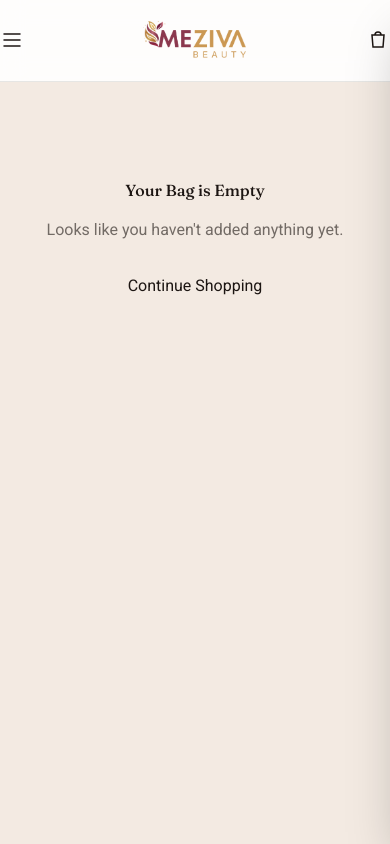
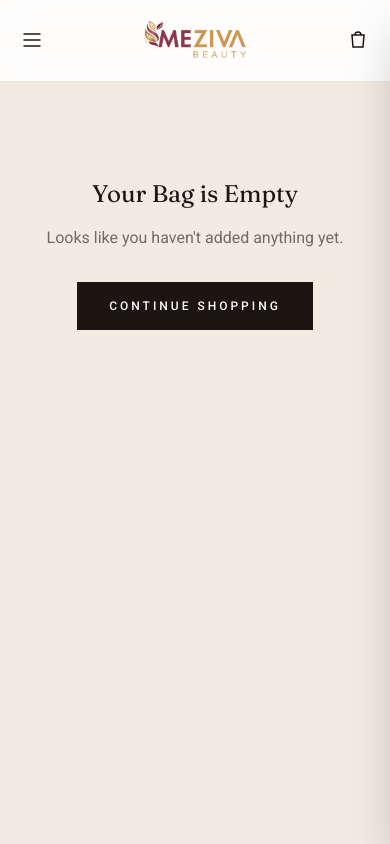
Before and after one commit to mahinder1998/meziva-store, a Next.js app: page /cart in a window 390 px wide. Shown: the top 844 px of the page. Built offline with nearby package versions, Linux system fonts and the light colour scheme.

Commit message:
code updated

```diff
--- a/app/globals.css
+++ b/app/globals.css
@@ -1,23 +1,33 @@
 @tailwind base;
+
 @tailwind components;
+
 @tailwind utilities;
 
-/* =========================================================
-   MEZIVA TYPOGRAPHY
-   ========================================================= */
+html {
+  scroll-behavior: smooth;
 
-html {
+  /* Prevent iOS from auto-zooming into inputs sized below 16px */
+  -webkit-text-size-adjust: 100%;
+
+  /* Default body font */
   font-family: var(--font-roboto), Arial, sans-serif;
 }
 
 body {
+  background-color: #f7f4ef;
+  color: #111111;
+
+  /* Body/UI font */
   font-family: var(--font-roboto), Arial, sans-serif;
-  font-weight: 400;
 }
 
 
-/* HEADINGS */
+/* ==========================================================
+   TYPOGRAPHY
+   ========================================================== */
 
+/* Headings use Fraunces */
 h1,
 h2,
 h3,
@@ -25,43 +35,59 @@ h4,
 h5,
 h6 {
   font-family: var(--font-fraunces), Georgia, serif;
-  font-weight: 500;
 }
 
-
-/* BODY / UI */
-
+/* Keep standard UI/body elements on Roboto */
 p,
 span,
 a,
 button,
 input,
+select,
 textarea,
-select,
 label {
   font-family: var(--font-roboto), Arial, sans-serif;
 }
 
-
-/* FORM ELEMENTS */
-
-input,
-textarea,
-select,
-button {
-  font: inherit;
-}
-
-
-/* TAILWIND FONT-SERIF */
-
+/* Tailwind font-serif class */
 .font-serif {
   font-family: var(--font-fraunces), Georgia, serif !important;
 }
 
-
-/* TAILWIND FONT-SANS */
-
+/* Tailwind font-sans class */
 .font-sans {
   font-family: var(--font-roboto), Arial, sans-serif !important;
 }
+
+
+/* ==========================================================
+   EXISTING CODE
+   ========================================================== */
+
+.container-x {
+  @apply max-w-7xl mx-auto px-5 md:px-10;
+}
+
+.btn-primary {
+  @apply bg-charcoal text-white px-8 py-4 font-medium uppercase text-xs tracking-widest2 hover:bg-wine transition-colors duration-300;
+}
+
+.btn-secondary {
+  @apply border border-charcoal text-charcoal px-8 py-3 uppercase text-xs tracking-widest2 hover:bg-charcoal hover:text-white transition-colors duration-300;
+}
+
+.section-heading {
+  @apply font-serif text-2xl md:text-3xl text-charcoal;
+}
+
+
+/* Keep body copy at a comfortably readable size on small screens —
+   luxury design still needs to be legible without pinch-zooming. */
+
+@media (max-width: 767px) {
+  input,
+  select,
+  textarea {
+    font-size: 16px;
+  }
+}
```
